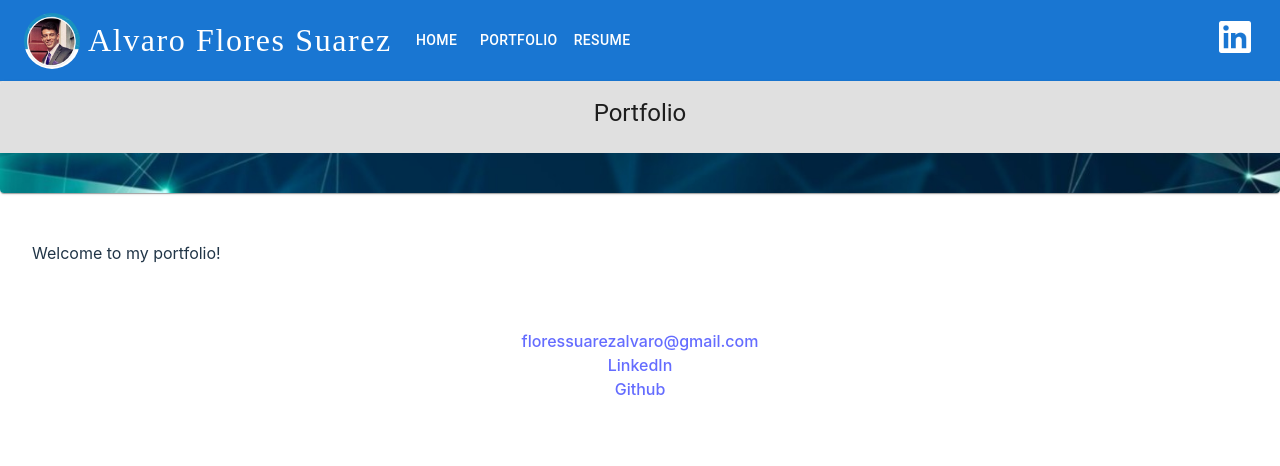
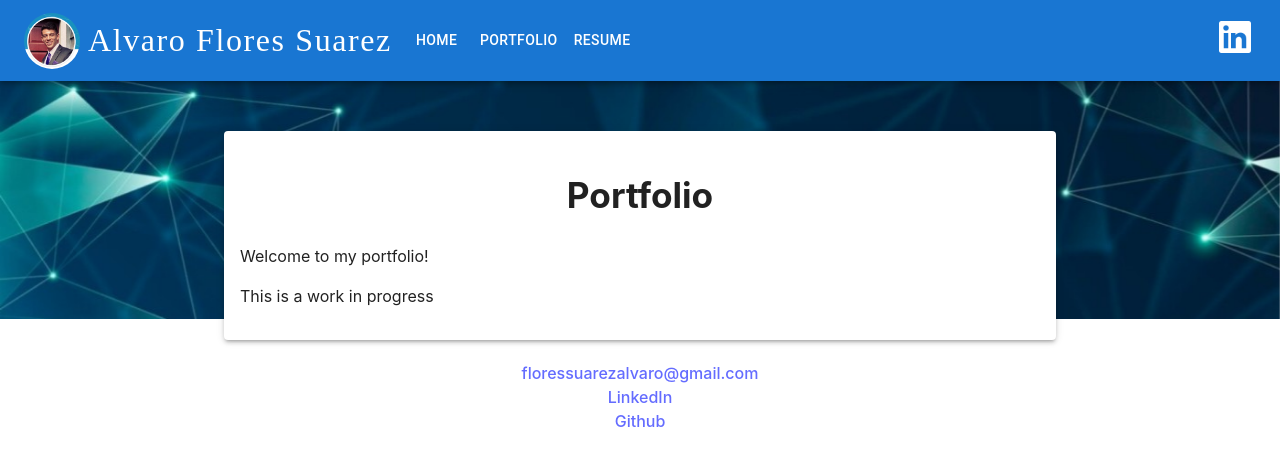
Before and after one commit to floressuarezalvaro/my-portfolio, a React (Vite) app: page /portfolio in a window 1280 px wide. Shown: the top 466 px of the page. Built offline with nearby package versions, Linux system fonts and the light colour scheme; a web font is replaced by a local one.

Commit message:
moved background image to app.jsx

```diff
--- a/src/App.css
+++ b/src/App.css
@@ -51,7 +51,7 @@ main {
 .background-image {
   top: 0;
   position: fixed;
-  max-height: 30vh;
+  max-height: 50vh;
   width: 100%;
   z-index: -1;
 }
--- a/src/App.jsx
+++ b/src/App.jsx
@@ -10,6 +10,11 @@ function App() {
   return (
     <Router>
       <ResponsiveAppBar />
+      <img
+        src='./TitleCard.jpeg'
+        alt='background'
+        className='background-image'
+      />
       <Routes>
         <Route path='/home' element={<Home />} />
         <Route path='/portfolio' element={<Portfolio />} />
--- a/src/pages/Home.jsx
+++ b/src/pages/Home.jsx
@@ -4,12 +4,6 @@ import Avatar from "@mui/material/Avatar";
 function Home() {
   return (
     <main>
-      <img
-        src='./TitleCard.jpeg'
-        alt='background'
-        className='background-image'
-      />
-
       <Paper elevation={3} className='paper'>
         <Avatar
           alt='Alvaro Flores Suarez'
--- a/src/pages/Portfolio.jsx
+++ b/src/pages/Portfolio.jsx
@@ -1,12 +1,14 @@
-import ActionAreaCard from "../components/TitleCard";
+import Paper from "@mui/material/Paper";
 
 function Portfolio() {
   return (
     <main>
-      <ActionAreaCard title={"Portfolio"} />
-      <div className='card'>
+      <Paper elevation={3} className='paper'>
+        <h2>Portfolio</h2>
+
         <p>Welcome to my portfolio!</p>
-      </div>
+        <p>This is a work in progress</p>
+      </Paper>
     </main>
   );
 }
```
